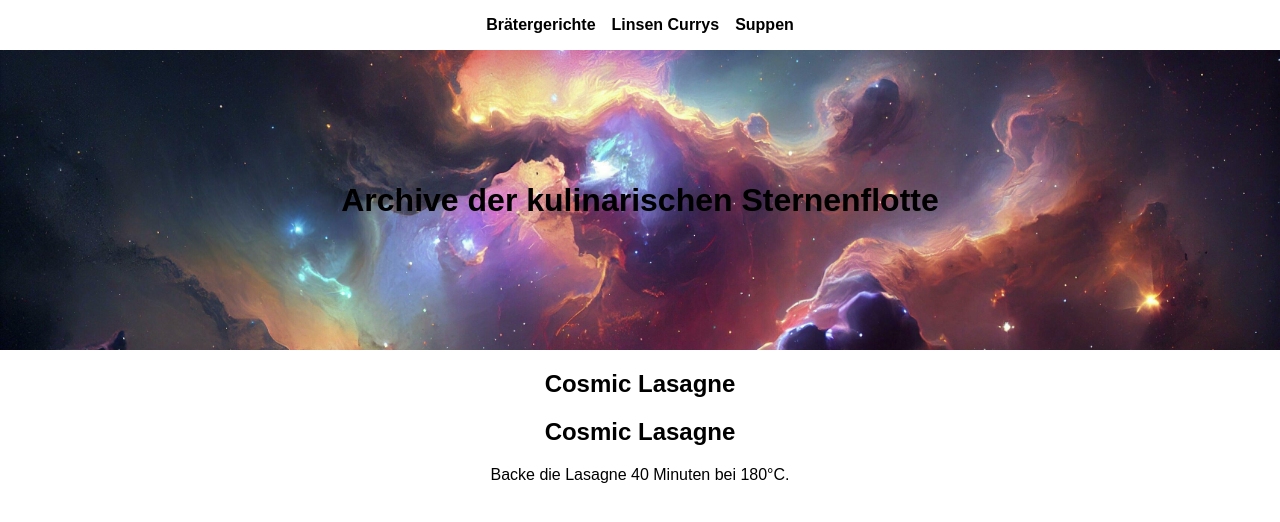
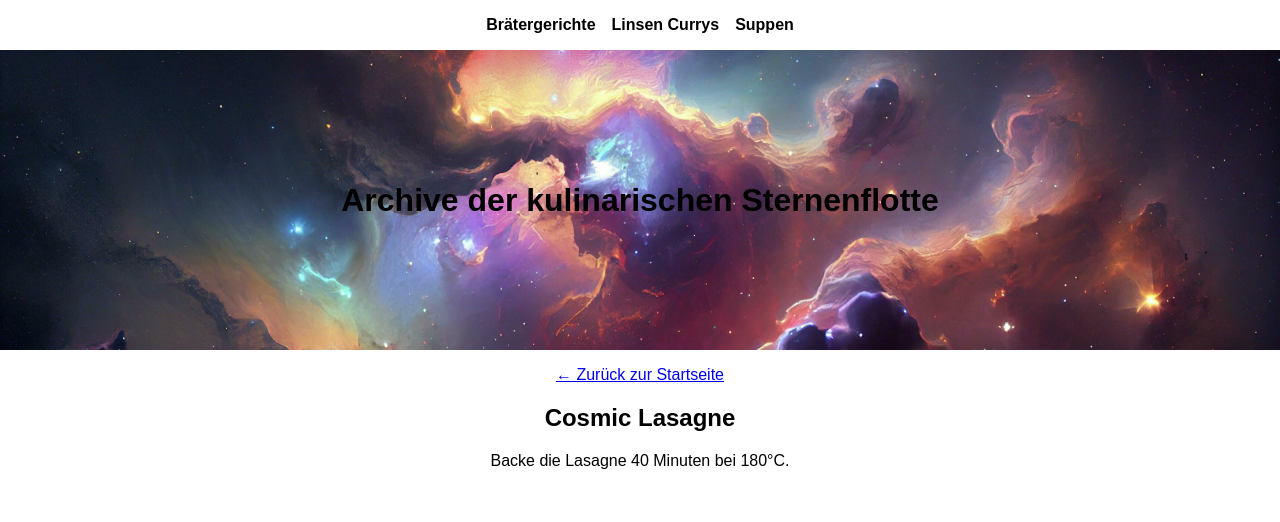
Before and after one commit to culinarystarfleet/Archives-of-the-culinary-starfleet, a Jekyll site: the page built from _recipes/braetergerichte/lasagne.md, in a window 1280 px wide. Shown: the top 522 px of the page. Built offline with Jekyll 4.4.1, drawn with Linux system fonts in a browser that asks for light colours.

Commit message:
Update recipe.html

```diff
--- a/_layouts/recipe.html
+++ b/_layouts/recipe.html
@@ -1,7 +1,7 @@
 ---
 layout: default
 ---
-<article>
-  <h2>{{ page.title }}</h2>
+<main>
+  <p><a href="{{ '/' | relative_url }}">← Zurück zur Startseite</a></p>
   {{ content }}
-</article>
+</main>
```
